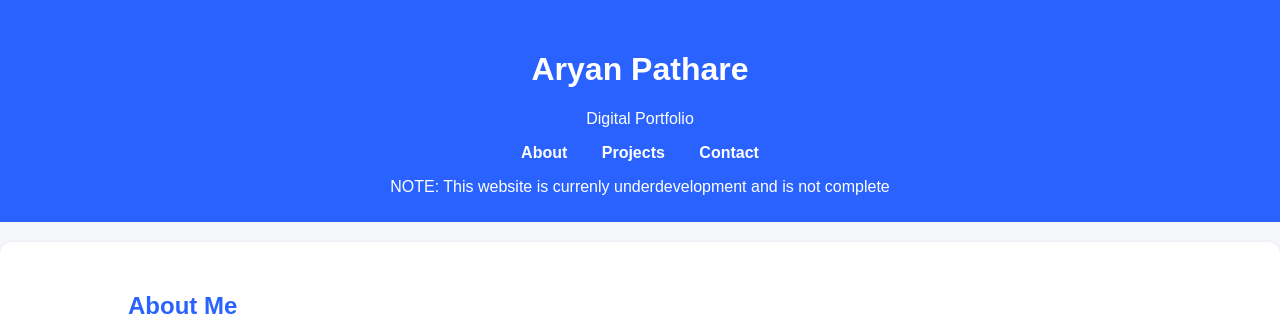
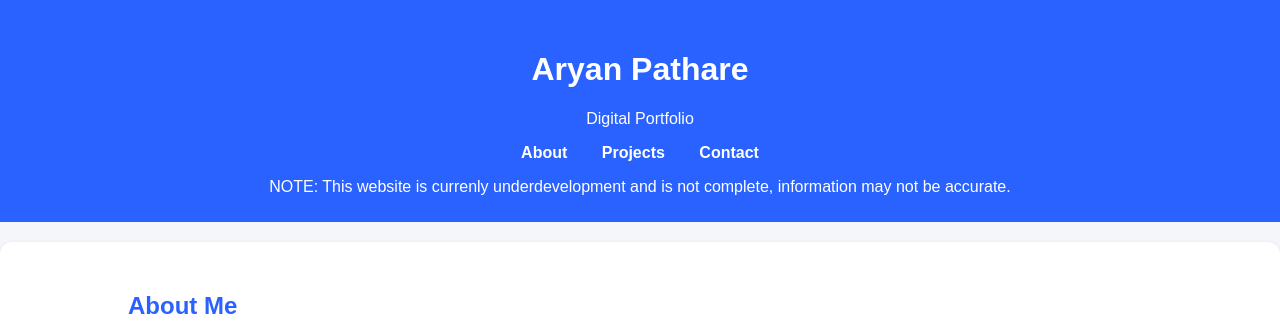
Before and after one commit to Pathare-Aryan/pathare-aryan.github.io, a plain HTML site: page index.html in a window 1280 px wide. Shown: the top 333 px of the page. Drawn offline with Linux system fonts and the light colour scheme.

Commit message:
Enhance website status message for clarity
Updated note about website status to include accuracy warning.

```diff
--- a/index.html
+++ b/index.html
@@ -15,7 +15,7 @@
             <a href="#projects">Projects</a>
             <a href="#contact">Contact</a>
         </nav>
-      <p>NOTE: This website is currenly underdevelopment and is not complete</p>
+      <p>NOTE: This website is currenly underdevelopment and is not complete, information may not be accurate.</p>
     </header>
     <section id="about">
         <h2>About Me</h2>
```
